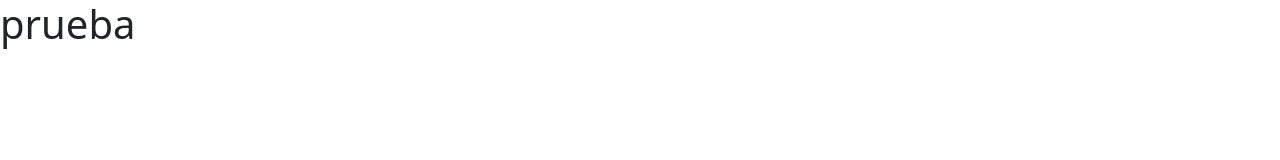
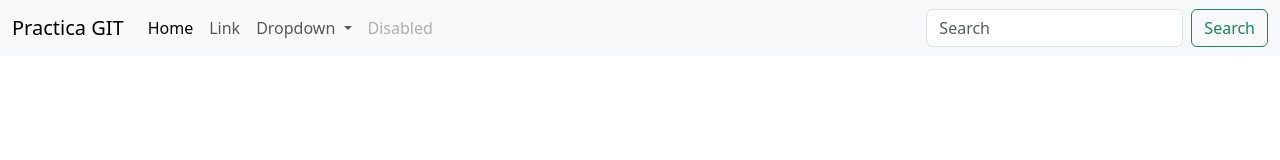
Before and after one commit to Tomas-Leon/practicaGitRamas, a plain HTML site: page index.html in a window 1280 px wide. Drawn offline with nearby package versions, Linux system fonts and the light colour scheme.

Commit message:
modifique la estetica del navbar y cambie el titulo, puse tema oscuro

```diff
--- a/index.html
+++ b/index.html
@@ -1,7 +1,7 @@
 <!DOCTYPE html>
 <html lang="en">
 <head>
-    <meta charset="UTF-8">
+    <meta charset="UTF-8" data-bs-target="dark">
     <meta name="viewport" content="width=device-width, initial-scale=1.0">
     <link href="https://cdn.jsdelivr.net/npm/bootstrap@5.3.3/dist/css/bootstrap.min.css" rel="stylesheet" integrity="sha384-QWTKZyjpPEjISv5WaRU9OFeRpok6YctnYmDr5pNlyT2bRjXh0JMhjY6hW+ALEwIH" crossorigin="anonymous">
     <link rel="stylesheet" href="./CSS/style.css">
@@ -9,7 +9,42 @@
 </head>
 <body>
     <header>
-        <h1>prueba</h1>
+        <nav class="navbar navbar-expand-lg bg-body-tertiary">
+            <div class="container-fluid">
+              <a class="navbar-brand" href="#">Practica GIT</a>
+              <button class="navbar-toggler" type="button" data-bs-toggle="collapse" data-bs-target="#navbarSupportedContent" aria-controls="navbarSupportedContent" aria-expanded="false" aria-label="Toggle navigation">
+                <span class="navbar-toggler-icon"></span>
+              </button>
+              <div class="collapse navbar-collapse" id="navbarSupportedContent">
+                <ul class="navbar-nav me-auto mb-2 mb-lg-0">
+                  <li class="nav-item">
+                    <a class="nav-link active" aria-current="page" href="#">Home</a>
+                  </li>
+                  <li class="nav-item">
+                    <a class="nav-link" href="#">Link</a>
+                  </li>
+                  <li class="nav-item dropdown">
+                    <a class="nav-link dropdown-toggle" href="#" role="button" data-bs-toggle="dropdown" aria-expanded="false">
+                      Dropdown
+                    </a>
+                    <ul class="dropdown-menu">
+                      <li><a class="dropdown-item" href="#">Action</a></li>
+                      <li><a class="dropdown-item" href="#">Another action</a></li>
+                      <li><hr class="dropdown-divider"></li>
+                      <li><a class="dropdown-item" href="#">Something else here</a></li>
+                    </ul>
+                  </li>
+                  <li class="nav-item">
+                    <a class="nav-link disabled" aria-disabled="true">Disabled</a>
+                  </li>
+                </ul>
+                <form class="d-flex" role="search">
+                  <input class="form-control me-2" type="search" placeholder="Search" aria-label="Search">
+                  <button class="btn btn-outline-success" type="submit">Search</button>
+                </form>
+              </div>
+            </div>
+          </nav>
     </header>
     <main></main>
     <footer></footer>
```
